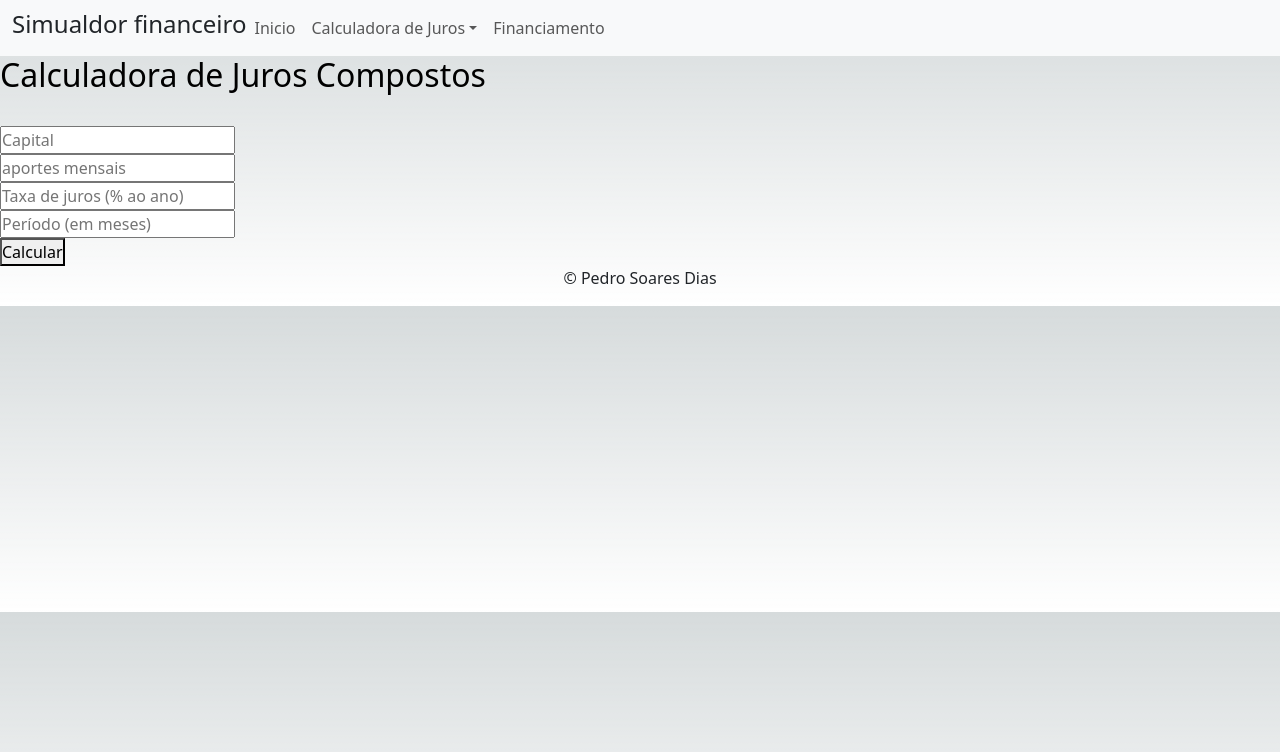
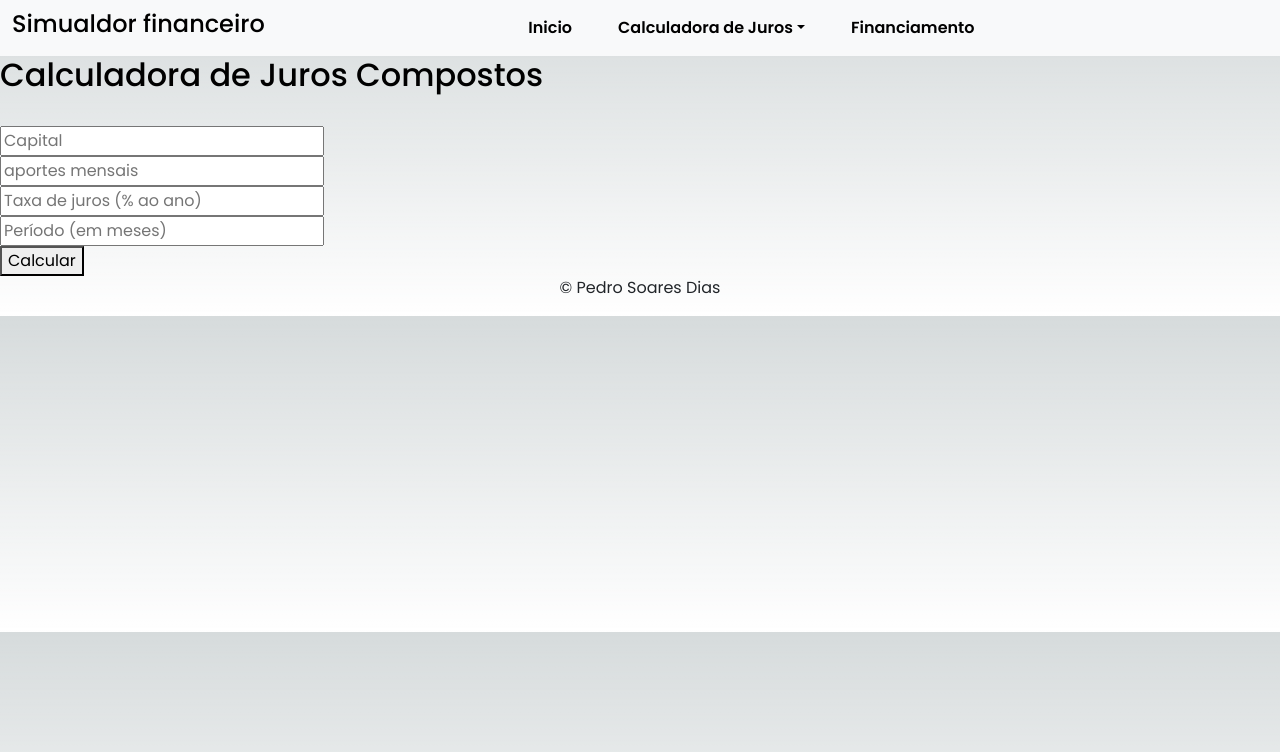
Before and after one commit to PedroSoaresDias/SimuladorFinanceiro, a Next.js app: page /JurosCompostos in a window 1280 px wide. Shown: the top 752 px of the page. Built offline with nearby package versions, Linux system fonts and the light colour scheme.

Commit message:
Fazendo a estilização no componente Navbar

```diff
--- a/Components/Navbar.jsx
+++ b/Components/Navbar.jsx
@@ -2,10 +2,10 @@ import Link from "next/link";
 
 export default function Navbar() {
   return (
-    <nav className="navbar navbar-expand-lg bg-body-tertiary">
+    <nav id="nav-bar" className="navbar navbar-expand-lg bg-body-tertiary">
       <div className="container-fluid">
-        <div>
-          <h4 className="text-dark">Simualdor financeiro</h4>
+        <div className="logo">
+          <h4>Simualdor financeiro</h4>
         </div>
         <button
           className="navbar-toggler"
@@ -20,12 +20,12 @@ export default function Navbar() {
         </button>
         <div className="collapse navbar-collapse" id="navbarNavAltMarkup">
           <div className="navbar-nav">
-            <Link className="nav-link" aria-current="page" href={"/"}>
+            <Link className="nav-link link" aria-current="page" href={"/"}>
               Inicio
             </Link>
             <li className="nav-item dropdown">
               <Link
-                className="nav-link dropdown-toggle"
+                className="nav-link link dropdown-toggle"
                 href="#"
                 role="button"
                 data-bs-toggle="dropdown"
@@ -35,18 +35,18 @@ export default function Navbar() {
               </Link>
               <ul className="dropdown-menu">
                 <li>
-                  <Link className="dropdown-item" href={"/JurosCompostos"}>
+                  <Link className="dropdown-item link" href={"/JurosCompostos"}>
                     Juros Compostos
                   </Link>
                 </li>
                 <li>
-                  <Link className="dropdown-item" href={"/JurosSimples"}>
+                  <Link className="dropdown-item link" href={"/JurosSimples"}>
                     Juros Simples
                   </Link>
                 </li>
               </ul>
             </li>
-            <Link className="nav-link" href={"/Financiamento"}>
+            <Link className="nav-link link" href={"/Financiamento"}>
               Financiamento
             </Link>
           </div>
--- a/src/styles/globals.css
+++ b/src/styles/globals.css
@@ -1,3 +1,45 @@
+@import url('https://fonts.googleapis.com/css2?family=Poppins:ital,wght@0,100;0,200;0,300;0,400;0,500;0,600;0,700;0,800;0,900;1,100;1,200;1,300;1,400;1,500;1,600;1,700;1,800;1,900&display=swap');
+
+*{
+  margin: 0 auto;
+  padding: 0 auto;
+  box-sizing: border-box;
+  font-family: 'Poppins', sans-serif;
+}
+
+#nav-bar{
+  display: flex;
+  font-size: 1rem;
+  background-color: rgb(242, 242, 242);
+}
+
+#nav-bar .link{
+  margin-right: 1.875rem;
+  text-decoration: none;
+  font-weight: 600;
+  color: black;
+  transition: 0.6s;
+}
+
+#nav-bar .link:hover{
+  color: rgb(2, 99, 255);
+  cursor: pointer;
+}
+
+.logo{
+  color: black;
+  font-size: 1rem;
+  font-weight: 900;
+  display: flex;
+  align-items: center;
+  transition: 0.6s;
+}
+
+.logo:hover{
+  color: rgb(2, 99, 255);
+  cursor: pointer;
+}
+
 :root {
   --max-width: 1100px;
   --border-radius: 12px;
@@ -73,17 +115,17 @@
   }
 }
 
-* {
+/* * {
   box-sizing: border-box;
   padding: 0;
   margin: 0;
-}
+} */
 
-html,
+/* html,
 body {
   max-width: 100vw;
   overflow-x: hidden;
-}
+} */
 
 body {
   color: rgb(var(--foreground-rgb));
```
